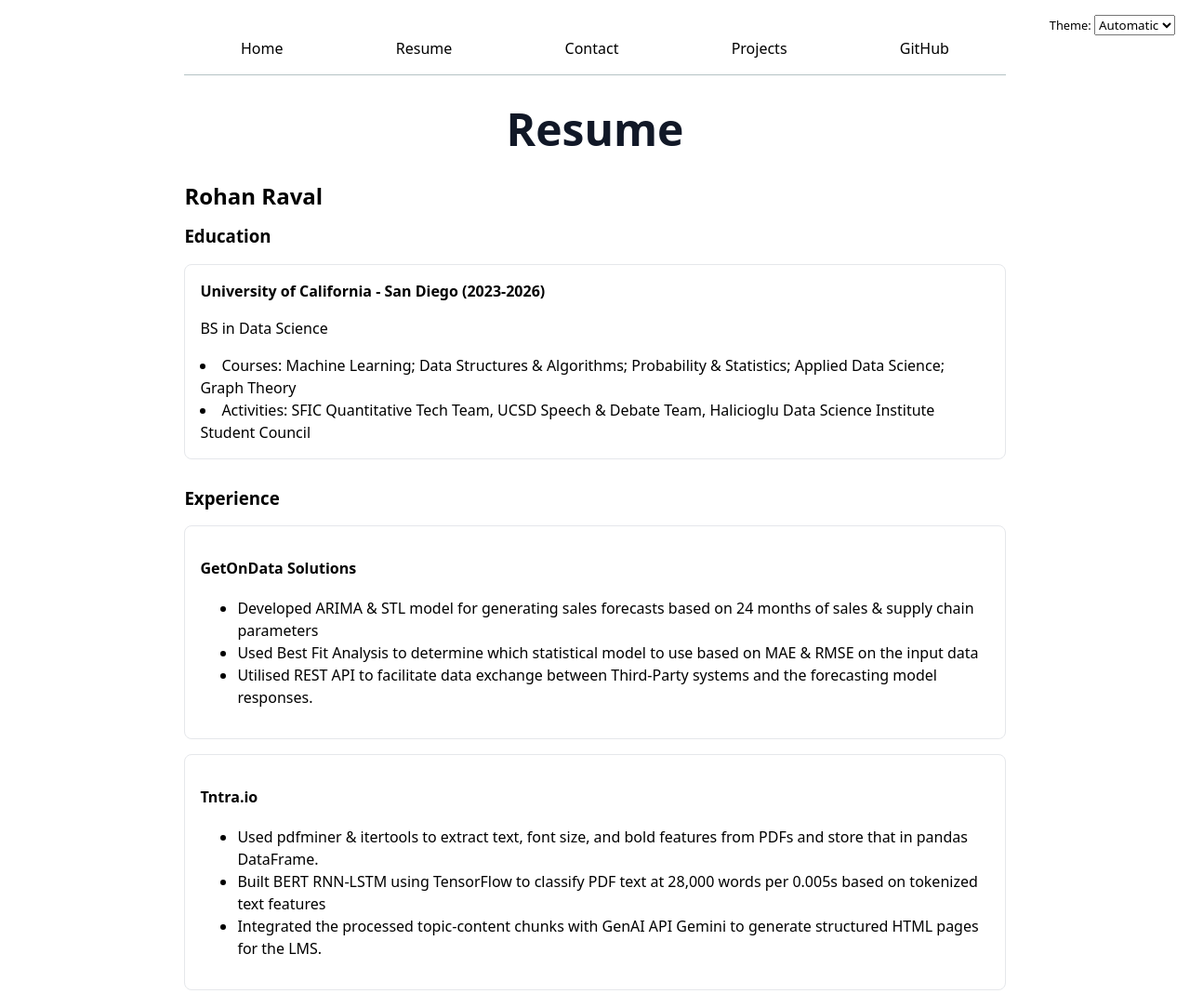
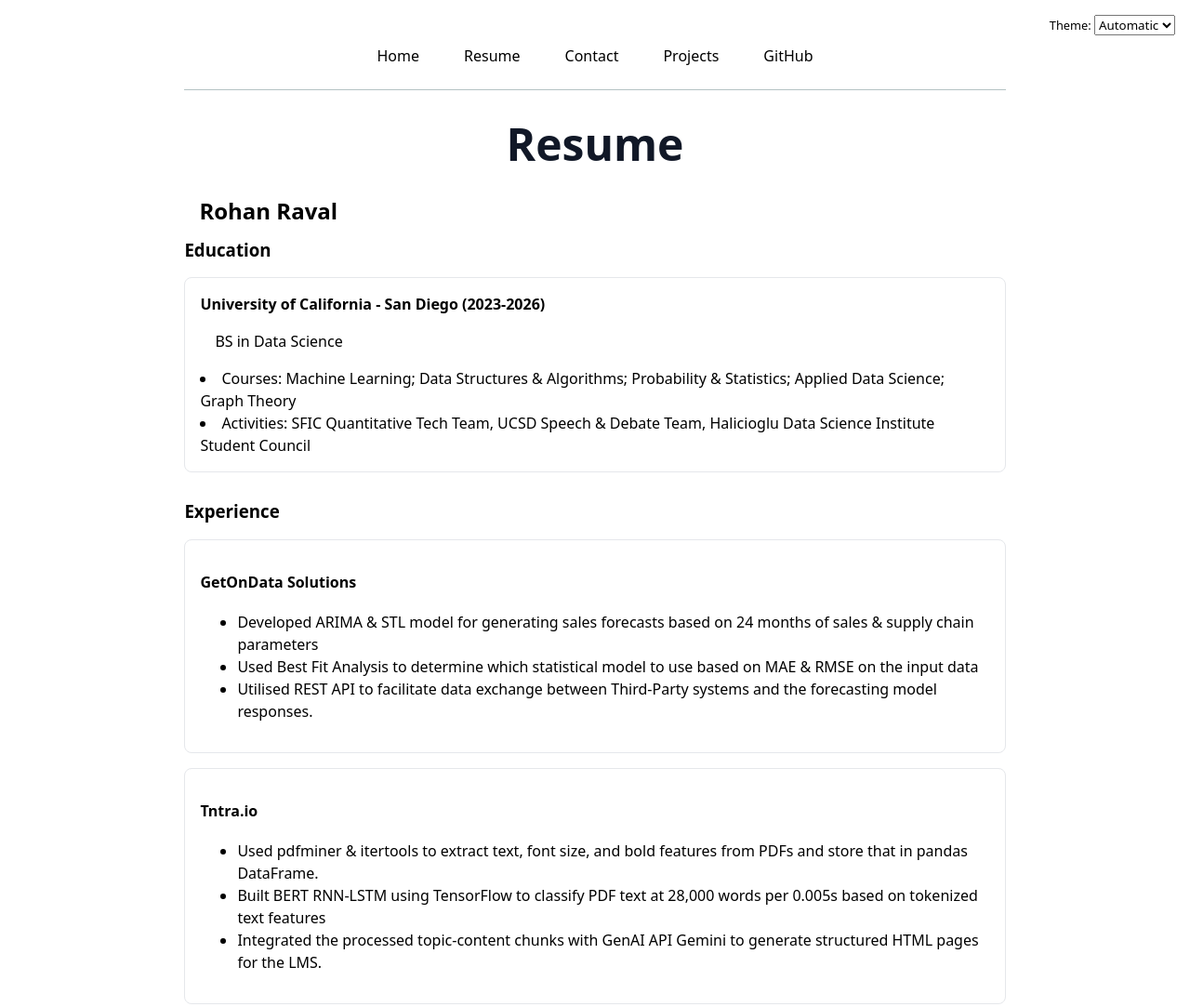
Before and after one commit to rohanraval2/portfolio, a plain HTML site: page resume/index.html in a window 1280 px wide. Shown: the top 1083 px of the page at 93% size. Drawn offline with Linux system fonts and the light colour scheme.

Commit message:
update style.css for dark mode lab03

```diff
--- a/style.css
+++ b/style.css
@@ -146,12 +146,46 @@ h1, h2, h3, h4, h5, h6 {
   border-radius: 0.5em;
 }
 
+/* Global theme support */
 html {
   color-scheme: light dark;
   background-color: canvas;
   color: canvastext;
+  font-family: system-ui, sans-serif;
+  line-height: 1.6;
+  margin: 0;
+  padding: 0;
 }
 
+/* Navigation */
+nav {
+  display: flex;
+  justify-content: center;
+  gap: 2rem;
+  padding: 1rem;
+  border-bottom: 1px solid var(--border-color, oklch(50% 10% 200 / 40%));
+}
+
+/* Nav links */
+nav a {
+  text-decoration: none;
+  color: inherit;
+  padding: 0.5rem;
+  font-weight: 500;
+  transition: background-color 0.3s;
+}
+
+nav a.current {
+  font-weight: bold;
+  text-decoration: underline;
+}
+
+nav a:hover {
+  background-color: color-mix(in oklch, var(--color-accent, oklch(60% 10% 200)), canvas 85%);
+  border-radius: 0.25rem;
+}
+
+/* Dark mode switch */
 .color-scheme {
   position: absolute;
   top: 1rem;
@@ -164,16 +198,25 @@ html {
   font-family: inherit;
 }
 
-nav {
-  --border-color: oklch(50% 10% 200 / 40%);
-  border-bottom-color: var(--border-color);
+/* Resume title */
+h1, h2 {
+  margin: 2rem 1rem 1rem;
+  color: canvastext;
 }
 
-nav a:hover {
-  background-color: color-mix(in oklch, var(--color-accent), canvas 85%);
+/* Resume section containers */
+.resume-section {
+  background-color: color-mix(in oklch, canvas 90%, white);
+  color: canvastext;
+  border: 1px solid oklch(60% 0.05 200 / 40%);
+  border-radius: 0.75rem;
+  padding: 1.25rem;
+  margin: 1rem auto;
+  width: min(90%, 800px);
+  box-shadow: 0 0.5rem 1rem oklch(0% 0 0 / 0.05);
 }
 
-.projects article {
-  background-color: canvas;
-  border-color: oklch(60% 0.05 200 / 40%);
+/* Paragraph styling */
+p {
+  margin: 1rem;
 }
```
